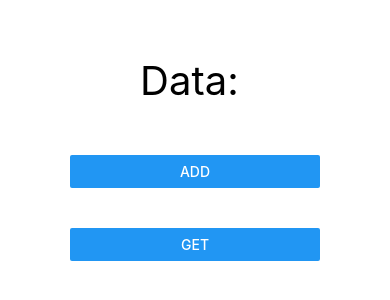
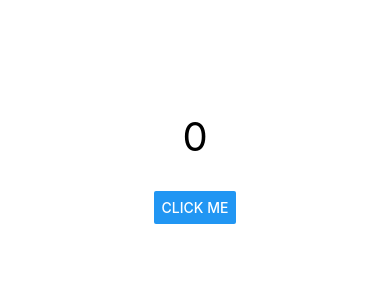
Before and after one commit to nicolinx/react-native-playground, a React Native app in the folder listview-demo/: screen / in a window 390 px wide. Shown: the part 254-554 px from the top of the page. Built offline with nearby package versions, Linux system fonts and the light colour scheme.

Commit message:
add Button

```diff
--- a/listview-demo/App.js
+++ b/listview-demo/App.js
@@ -1,45 +1,22 @@
-// Import necessary libraries
 import React, { useState } from "react";
-// Import components from React Native
+// Import StyleSheet, Text, View, and Button components from React Native
 import { StyleSheet, Text, View, Button } from "react-native";
-// Import AsyncStorage for local storage
-import AsyncStorage from "@react-native-async-storage/async-storage";
 
 export default function App() {
-  const [data, setData] = useState("");
+  const [count, setCount] = useState(0);
 
-  const add = async () => {
-    try {
-      await AsyncStorage.setItem("gfg", "GeeksForGeeks");
-    } catch (e) {
-      console.log(e);
-    }
-  };
-
-  const get = async () => {
-    try {
-      const value = AsyncStorage.getItem("gfg");
-      if (value != null) setData(value);
-    } catch (e) {
-      console.log(e);
-    }
+  const changeCount = () => {
+    setCount(count + 1);
   };
 
   return (
     <View style={styles.container}>
-      <Text style={styles.text}>Data: {data}</Text>
-      <View style={styles.button}>
-        <Button title={"add"} onPress={add} />
-      </View>
-
-      <View style={styles.button}>
-        <Button title={"get"} onPress={get} />
-      </View>
+      <Text style={styles.text}>{count}</Text>
+      <Button title={"Click Me"} onPress={changeCount} />
     </View>
   );
 }
 
-// Styles for the components
 const styles = StyleSheet.create({
   container: {
     flex: 1,
@@ -51,8 +28,4 @@ const styles = StyleSheet.create({
     fontSize: 40,
     marginBottom: 30,
   },
-  button: {
-    margin: 20,
-    width: 250,
-  },
 });
```
Also changed, not shown: listview-demo/AsyncStorage.js (added, +58 -0 lines).
